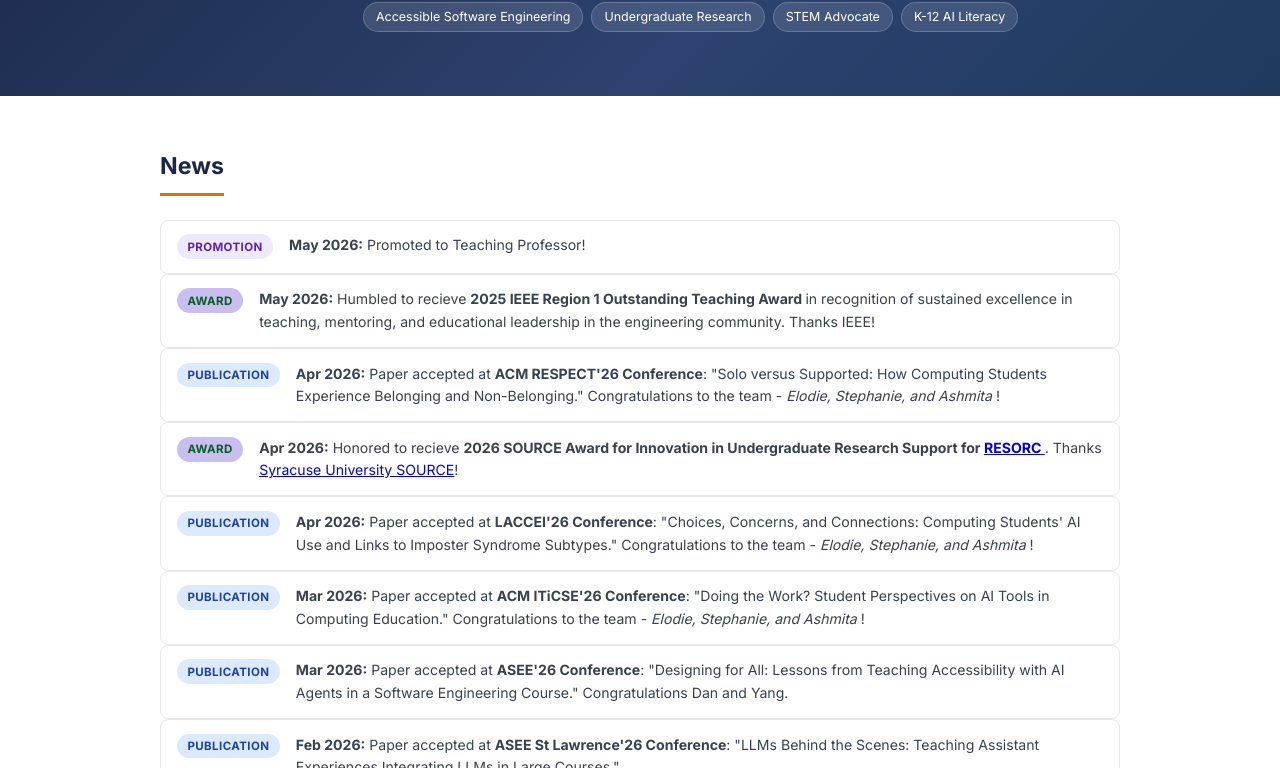
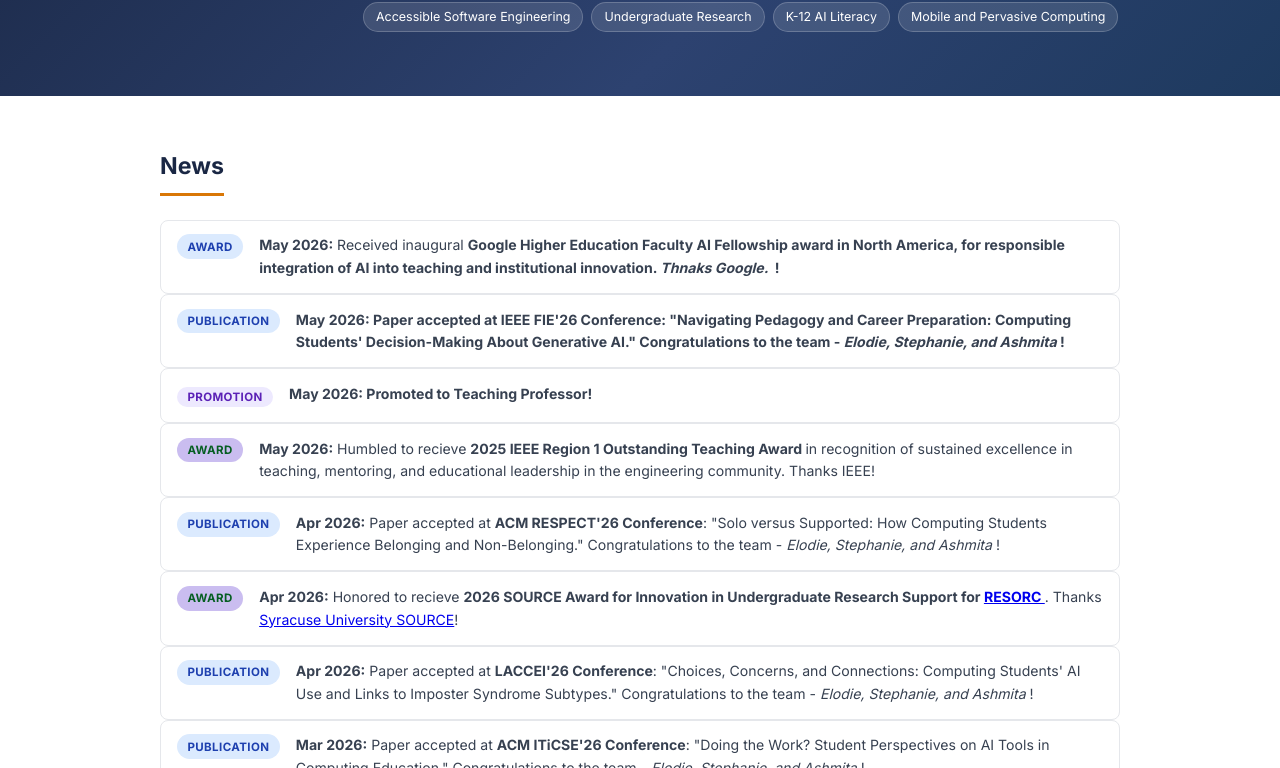
Before and after one commit to farahman/farahman.github.io, a plain HTML site: page index.html in a window 1280 px wide. Shown: the part 332-1100 px from the top of the page. Drawn offline with Linux system fonts and the light colour scheme.

Commit message:
Update index.html

```diff
--- a/index.html
+++ b/index.html
@@ -202,14 +202,14 @@
       <p class="dept">Dept. of EECS · Syracuse University</p>
       <a class="email" href="mailto:frahma02@syr.edu">frahma02 AT syr DOT edu</a>
       <div class="badges">
+		<span class="badge">Human-AI Interaction</span>
         <span class="badge">CS and AI Education</span>
 		<span class="badge">AIED Technology </span>
-        <span class="badge">Human-AI Interaction</span>
         <span class="badge">Expanding Pathways into Computing</span>
 		<span class="badge">Accessible Software Engineering</span>
 		<span class="badge">Undergraduate Research</span>
-		<span class="badge">STEM Advocate</span>
 		<span class="badge">K-12 AI Literacy</span>
+		<span class="badge">Mobile and Pervasive Computing</span>
       </div>
     </div>
   </div>
@@ -221,6 +221,21 @@
   <div class="section-inner">
     <h2>News</h2>
     <div class="news-cluster">
+
+	<div class="news-item">
+        <span class="news-tag tag-pub">Award</span>
+        <div>
+          <p><strong>May 2026:</strong> Received inaugural <strong> Google Higher Education Faculty AI Fellowship award in North America,
+			  for responsible integration of AI into teaching and institutional innovation. <em>Thnaks Google. &nbsp;</em>! </p>
+        </div>
+    </div>
+
+	<div class="news-item">
+        <span class="news-tag tag-pub">Publication</span>
+        <div>
+          <p><strong>May 2026:</strong> Paper accepted at <strong> IEEE FIE'26 Conference</strong>: "Navigating Pedagogy and Career Preparation: Computing Students' Decision-Making About Generative AI." Congratulations to the team - <em>Elodie, Stephanie, and Ashmita&nbsp;</em>! </p>
+        </div>
+    </div>
 
 	<div class="news-item">
         <span class="news-tag tag-talk">Promotion</span>
```
